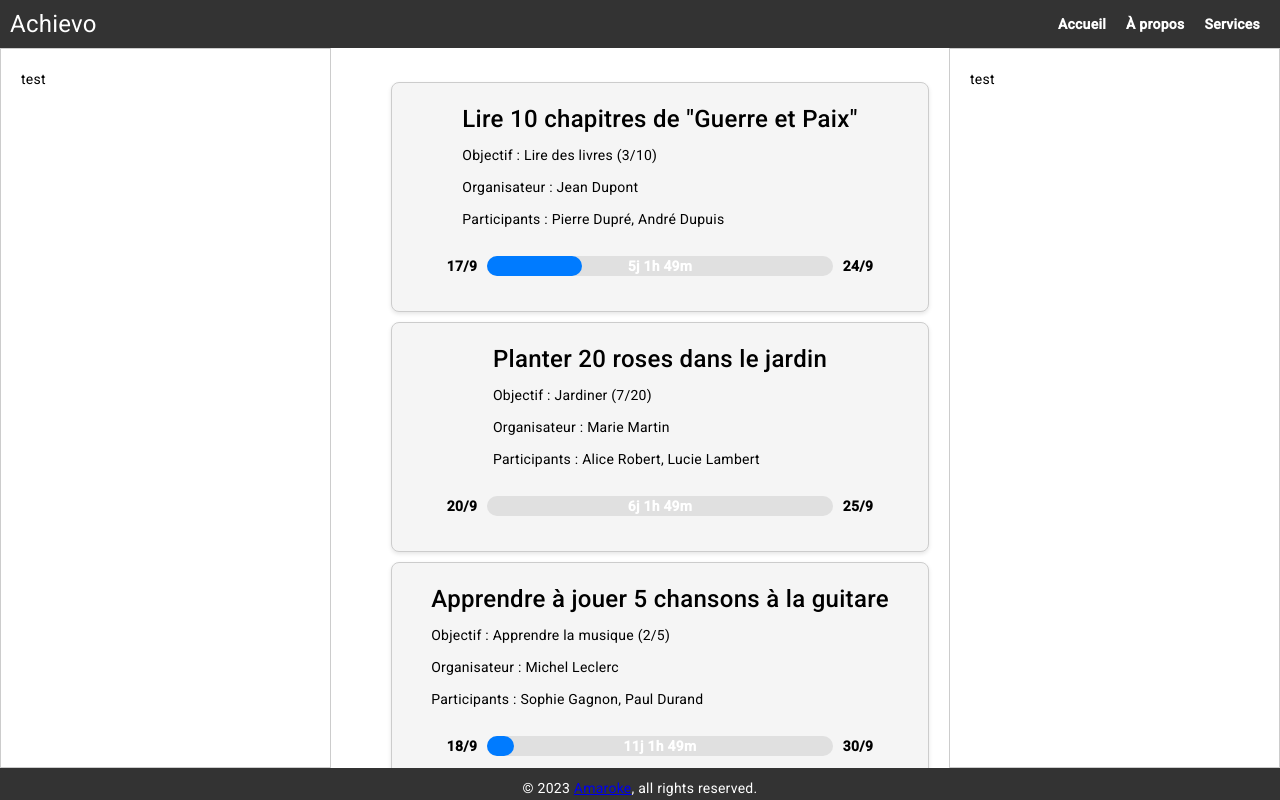
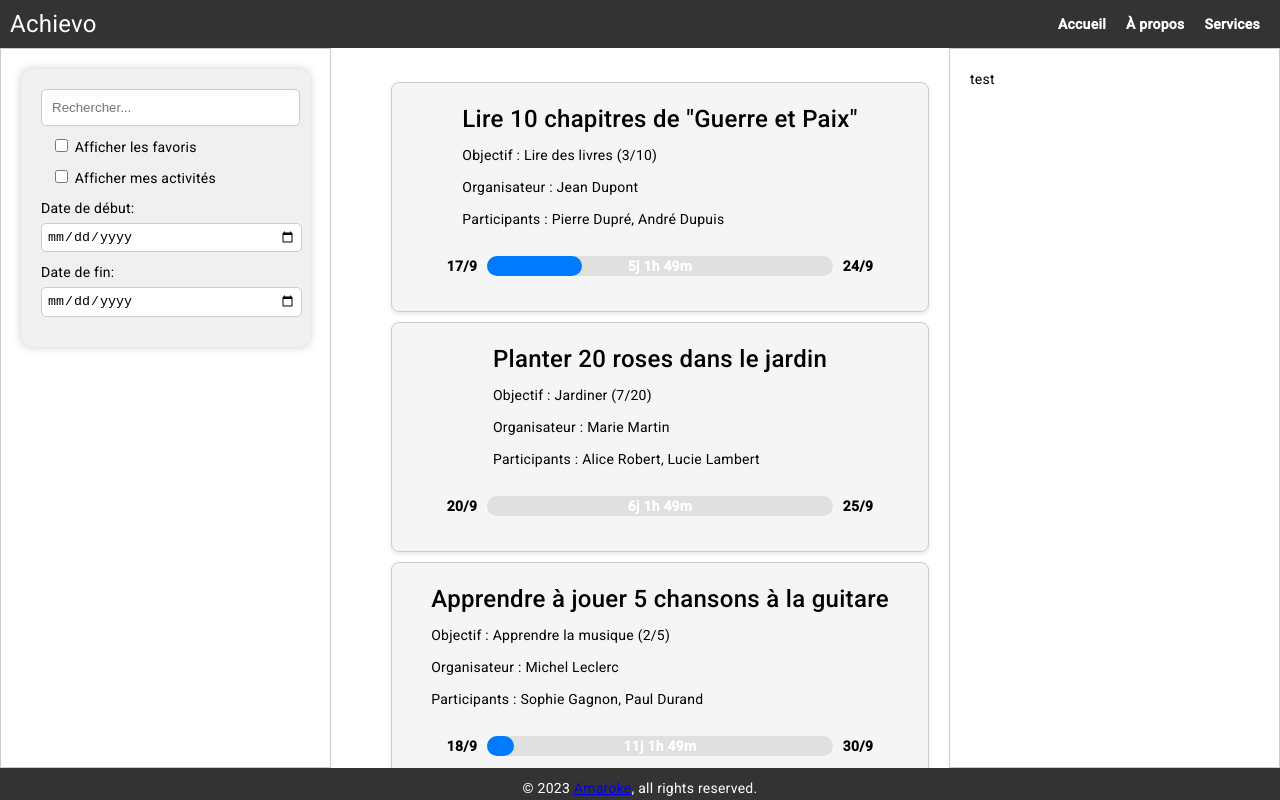
Before and after one commit to Amaroke/Achievo, an Angular app in the folder frontend/: page / in a window 1280 px wide. Built offline with nearby package versions, Linux system fonts and the light colour scheme.

Commit message:
Adding search-section

```diff
--- a/frontend/src/app/app.module.ts
+++ b/frontend/src/app/app.module.ts
@@ -7,9 +7,10 @@ import { MainSectionComponent } from './main-section/main-section.component';
 import { FooterComponent } from './footer/footer.component';
 import { NavigationBarComponent } from './navigation-bar/navigation-bar.component';
 import { ActivityListComponent } from './activity-list/activity-list.component';
+import { SearchSectionComponent } from './search-section/search-section.component';
 
 @NgModule({
-  declarations: [AppComponent, MainSectionComponent, FooterComponent, NavigationBarComponent, ActivityListComponent],
+  declarations: [AppComponent, MainSectionComponent, FooterComponent, NavigationBarComponent, ActivityListComponent, SearchSectionComponent],
   imports: [
     BrowserModule,
     BrowserAnimationsModule,
--- a/frontend/src/app/footer/footer.component.scss
+++ b/frontend/src/app/footer/footer.component.scss
@@ -1,7 +1,6 @@
 .footer {
     background-color: #333;
     color: white;
-    padding: 0;
     text-align: center;
     flex-shrink: 0;
     height: 4svh;
--- a/frontend/src/app/main-section/main-section.component.html
+++ b/frontend/src/app/main-section/main-section.component.html
@@ -1,6 +1,6 @@
 <div class="main-section">
     <div class="left-section">
-        test
+        <app-search-section></app-search-section>
     </div>
     <div class="center-section">
         <app-activity-list [activities]="activities"></app-activity-list>
--- /dev/null
+++ b/frontend/src/app/search-section/search-section.component.html
@@ -0,0 +1,21 @@
+<div class="search-section">
+    <div class="search-field">
+        <input type="text" placeholder="Rechercher...">
+    </div>
+    <div class="filter-favorites">
+        <label>
+            <input type="checkbox"> Afficher les favoris
+        </label>
+    </div>
+    <div class="filter-my-activities">
+        <label>
+            <input type="checkbox"> Afficher mes activités
+        </label>
+    </div>
+    <div class="date-fields">
+        <label>Date de début:</label>
+        <input type="date">
+        <label>Date de fin:</label>
+        <input type="date">
+    </div>
+</div>
--- /dev/null
+++ b/frontend/src/app/search-section/search-section.component.scss
@@ -0,0 +1,71 @@
+/* search-section.component.css */
+
+.search-section {
+    display: flex;
+    flex-direction: column;
+    padding: 20px;
+    background-color: #f0f0f0;
+    border-radius: 10px;
+    box-shadow: 0px 0px 10px rgba(0, 0, 0, 0.2);
+}
+
+.search-field input[type="text"] {
+    width: 95%;
+    padding: 10px;
+    margin-bottom: 10px;
+    border: 1px solid #ccc;
+    border-radius: 5px;
+}
+
+.filter-favorites,
+.filter-my-activities {
+    display: flex;
+    align-items: center;
+    margin-bottom: 10px;
+}
+
+.filter-favorites label,
+.filter-my-activities label {
+    margin-left: 10px;
+}
+
+.date-fields {
+    display: flex;
+    flex-direction: column;
+}
+
+.date-fields label {
+    margin-bottom: 5px;
+}
+
+.date-fields input[type="date"] {
+    width: 100%;
+    padding: 5px;
+    margin-bottom: 10px;
+    border: 1px solid #ccc;
+    border-radius: 5px;
+}
+
+/* Responsive styles */
+@media screen and (max-width: 768px) {
+    .search-section {
+        padding: 10px;
+    }
+
+    .search-field input[type="text"] {
+        font-size: 14px;
+    }
+
+    .filter-favorites label,
+    .filter-my-activities label {
+        font-size: 14px;
+    }
+
+    .date-fields label {
+        font-size: 14px;
+    }
+
+    .date-fields input[type="date"] {
+        font-size: 14px;
+    }
+}
```
Also changed, not shown: frontend/src/app/search-section/search-section.component.ts (added, +10 -0 lines), 1 other file (tests, documents, lock files or other folders).
